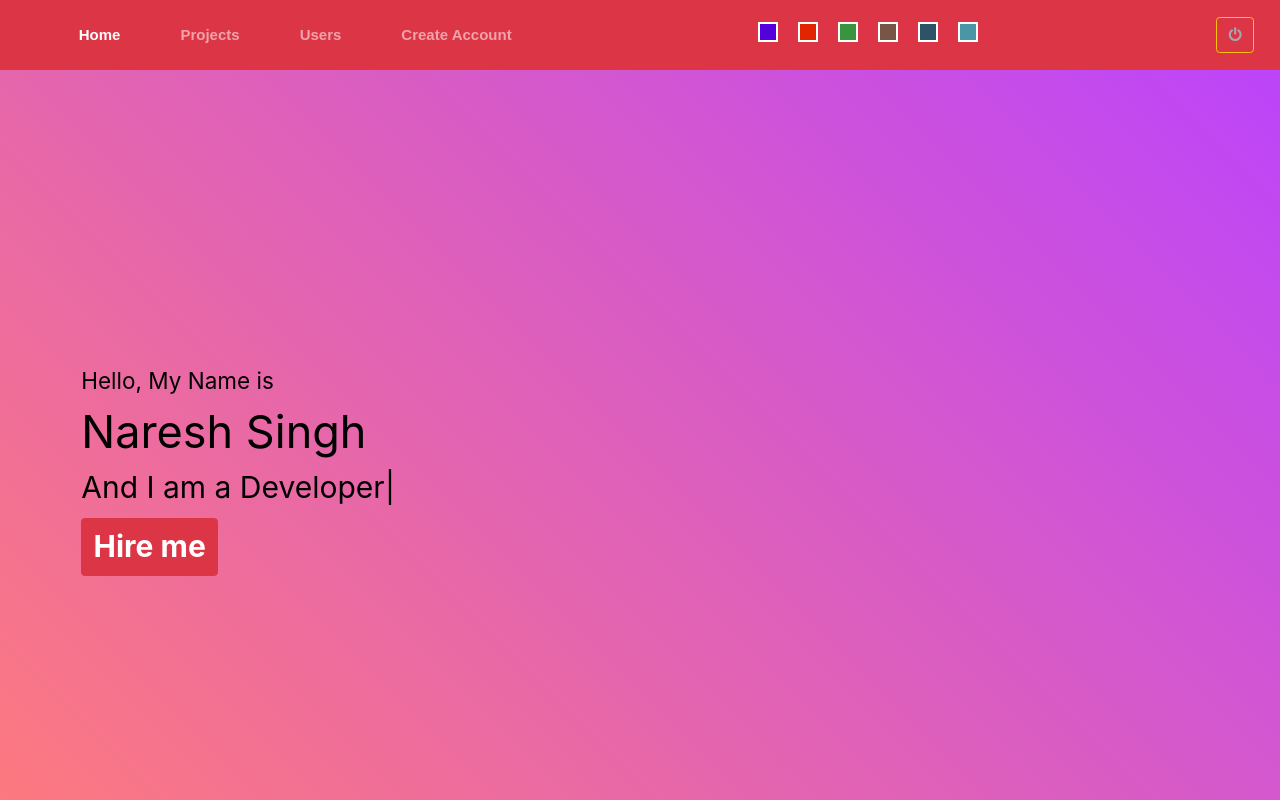
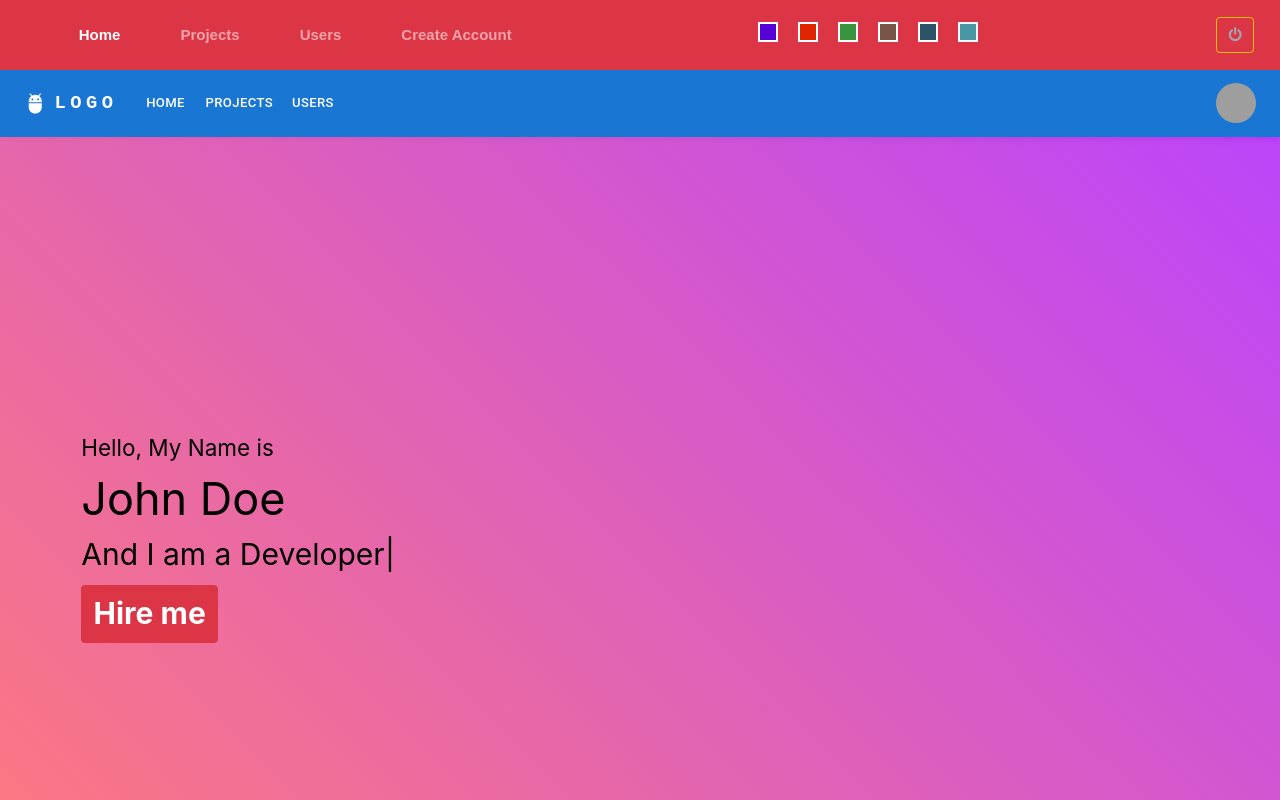
Before and after one commit to nareshsingh770/my-app, a React (Create React App) app: page / in a window 1280 px wide. Shown: the top 800 px of the page. Built offline with nearby package versions, Linux system fonts and the light colour scheme; grey boxes are pictures that could not be loaded; the HTML template or start-up script is replaced by a standard one.

Commit message:
Header material implement

```diff
--- a/package.json
+++ b/package.json
@@ -4,6 +4,10 @@
   "version": "0.1.0",
   "private": true,
   "dependencies": {
+    "@emotion/react": "^11.9.3",
+    "@emotion/styled": "^11.9.3",
+    "@mui/icons-material": "^5.8.4",
+    "@mui/material": "^5.8.6",
     "@testing-library/jest-dom": "^5.14.1",
     "@testing-library/react": "^11.2.7",
     "@testing-library/user-event": "^12.8.3",
@@ -12,6 +16,7 @@
     "react-dom": "^18.2.0",
     "react-router-dom": "^6.0.0",
     "react-scripts": "4.0.3",
+    "styled-components": "^5.3.5",
     "web-vitals": "^1.1.2"
   },
   "scripts": {
--- a/src/components/header/Header.js
+++ b/src/components/header/Header.js
@@ -1,6 +1,9 @@
 import React, { useEffect } from 'react'
 import { NavLink, Outlet } from 'react-router-dom'
-import ColorsTheme from './ColorsTheme'
+import ColorsTheme from './ColorsTheme';
+import { AppBar, Box, Toolbar, IconButton, Typography, Menu, Container, Avatar, Button, Tooltip, MenuItem } from '@mui/material'
+import AdbIcon from '@mui/icons-material/Adb';
+import MenuIcon from '@mui/icons-material/Menu';
 
 const Header = (props) => {
 
@@ -46,6 +49,132 @@ const Header = (props) => {
                     <button className='btn btn-outline-warning text-warning logout-btn' onClick={props.userlogout}><i className="fa fa-power-off" aria-hidden="true"></i></button>
                 </div>
             </nav>
+            <AppBar position="static">
+                <Container maxWidth="xl">
+                    <Toolbar disableGutters>
+                        <AdbIcon sx={{ display: { xs: 'none', md: 'flex' }, mr: 1 }} />
+                        <Typography
+                            variant="h6"
+                            noWrap
+                            component="a"
+                            href="/"
+                            sx={{
+                                mr: 2,
+                                display: { xs: 'none', md: 'flex' },
+                                fontFamily: 'monospace',
+                                fontWeight: 700,
+                                letterSpacing: '.3rem',
+                                color: 'inherit',
+                                textDecoration: 'none',
+                            }}
+                        >
+                            LOGO
+                        </Typography>
+
+                        <Box sx={{ flexGrow: 1, display: { xs: 'flex', md: 'none' } }}>
+                            <IconButton
+                                size="large"
+                                aria-label="account of current user"
+                                aria-controls="menu-appbar"
+                                aria-haspopup="true"
+                                color="inherit"
+                            >
+                                <MenuIcon />
+                            </IconButton>
+                            <Menu
+                                id="menu-appbar"
+                                anchorOrigin={{
+                                    vertical: 'bottom',
+                                    horizontal: 'left',
+                                }}
+                                keepMounted
+                                transformOrigin={{
+                                    vertical: 'top',
+                                    horizontal: 'left',
+                                }}
+                                sx={{
+                                    display: { xs: 'block', md: 'none' },
+                                }}
+                            >
+                                <MenuItem >
+                                    <Typography textAlign="center">Home</Typography>
+                                </MenuItem>
+                                <MenuItem >
+                                    <Typography textAlign="center">Projects</Typography>
+                                </MenuItem>
+                                <MenuItem >
+                                    <Typography textAlign="center">Users</Typography>
+                                </MenuItem>
+                            </Menu>
+                        </Box>
+                        <AdbIcon sx={{ display: { xs: 'flex', md: 'none' }, mr: 1 }} />
+                        <Typography
+                            variant="h5"
+                            noWrap
+                            component="a"
+                            href=""
+                            sx={{
+                                mr: 2,
+                                display: { xs: 'flex', md: 'none' },
+                                flexGrow: 1,
+                                fontFamily: 'monospace',
+                                fontWeight: 700,
+                                letterSpacing: '.3rem',
+                                color: 'inherit',
+                                textDecoration: 'none',
+                            }}
+                        >
+                            LOGO
+                        </Typography>
+                        <Box sx={{ flexGrow: 1, display: { xs: 'none', md: 'flex' } }}>
+
+                            <Button
+                                sx={{ my: 2, color: 'white', display: 'block' }}
+                            >
+                                Home
+                            </Button>
+                            <Button
+                                sx={{ my: 2, color: 'white', display: 'block' }}
+                            >
+                                Projects
+                            </Button>
+                            <Button
+                                sx={{ my: 2, color: 'white', display: 'block' }}
+                            >
+                                Users
+                            </Button>
+
+                        </Box>
+
+                        <Box sx={{ flexGrow: 0 }}>
+                            <Tooltip title="Open settings">
+                                <IconButton sx={{ p: 0 }}>
+                                    <Avatar alt="Remy Sharp" src="/static/images/avatar/2.jpg" />
+                                </IconButton>
+                            </Tooltip>
+                            <Menu
+                                sx={{ mt: '45px' }}
+                                id="menu-appbar"
+                                anchorOrigin={{
+                                    vertical: 'top',
+                                    horizontal: 'right',
+                                }}
+                                keepMounted
+                                transformOrigin={{
+                                    vertical: 'top',
+                                    horizontal: 'right',
+                                }}
+                            >
+                                {/* {settings.map((setting) => (
+                                    <MenuItem key={setting}>
+                                        <Typography textAlign="center"></Typography>
+                                    </MenuItem>
+                                ))} */}
+                            </Menu>
+                        </Box>
+                    </Toolbar>
+                </Container>
+            </AppBar>
             <Outlet />
         </>
     )
--- a/src/components/home/Hero.js
+++ b/src/components/home/Hero.js
@@ -10,7 +10,7 @@ const Hero = () => {
                 <div className="container">
                     <div className="text-heading">
                         <div className="text-1">Hello, My Name is</div>
-                        <div className="text-2">Naresh Singh</div>
+                        <div className="text-2">John Doe</div>
                         <div className="text-3">And I am a <span>Developer</span><span className="cursor">|</span></div>
                         <button type="button" className="btn btn-danger mt-2" onClick={() => setModal(!modalState)}>Hire me</button>
                     </div>
```
Also changed, not shown: 2 other files (tests, documents, lock files or other folders).
